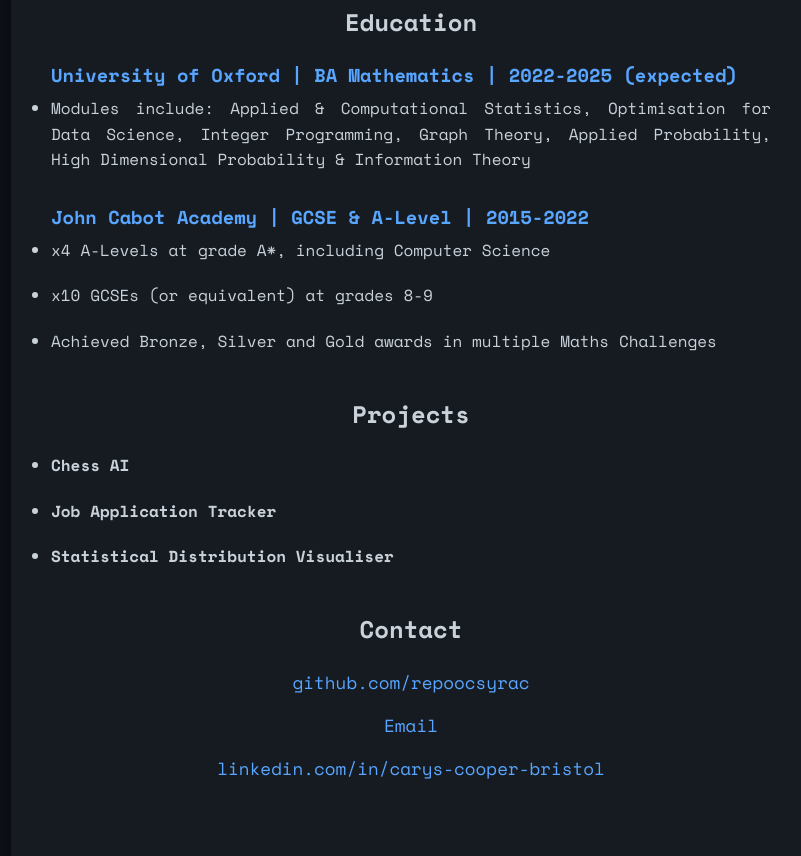
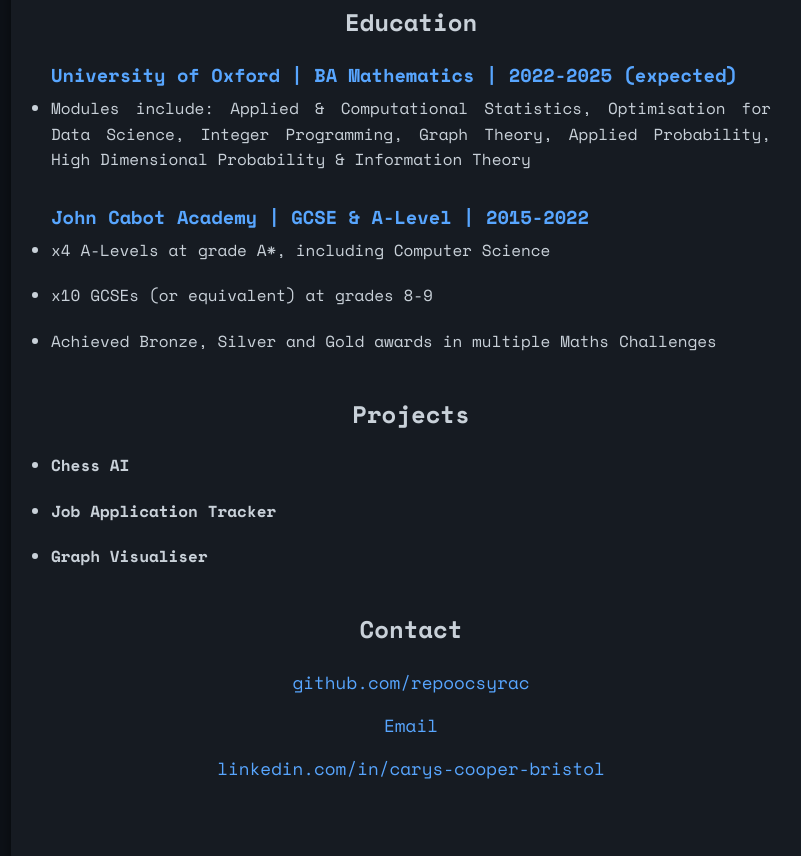
Before and after one commit to repoocsyrac/portfolio, a plain HTML site: page index.html in a window 1280 px wide. Shown: the part 476-1332 px from the top of the page, without its empty margins (229-1030 px from the left). Drawn offline with nearby package versions, Linux system fonts and the light colour scheme.

Commit message:
Update Projects

```diff
--- a/index.html
+++ b/index.html
@@ -70,7 +70,7 @@
       <ul>
         <li><strong>Chess AI</strong> </li>
         <li><strong>Job Application Tracker</strong> </li>
-        <li><strong>Statistical Distribution Visualiser</strong> </li>
+        <li><strong>Graph Visualiser</strong> </li>
       </ul>
     </section>
 
```
